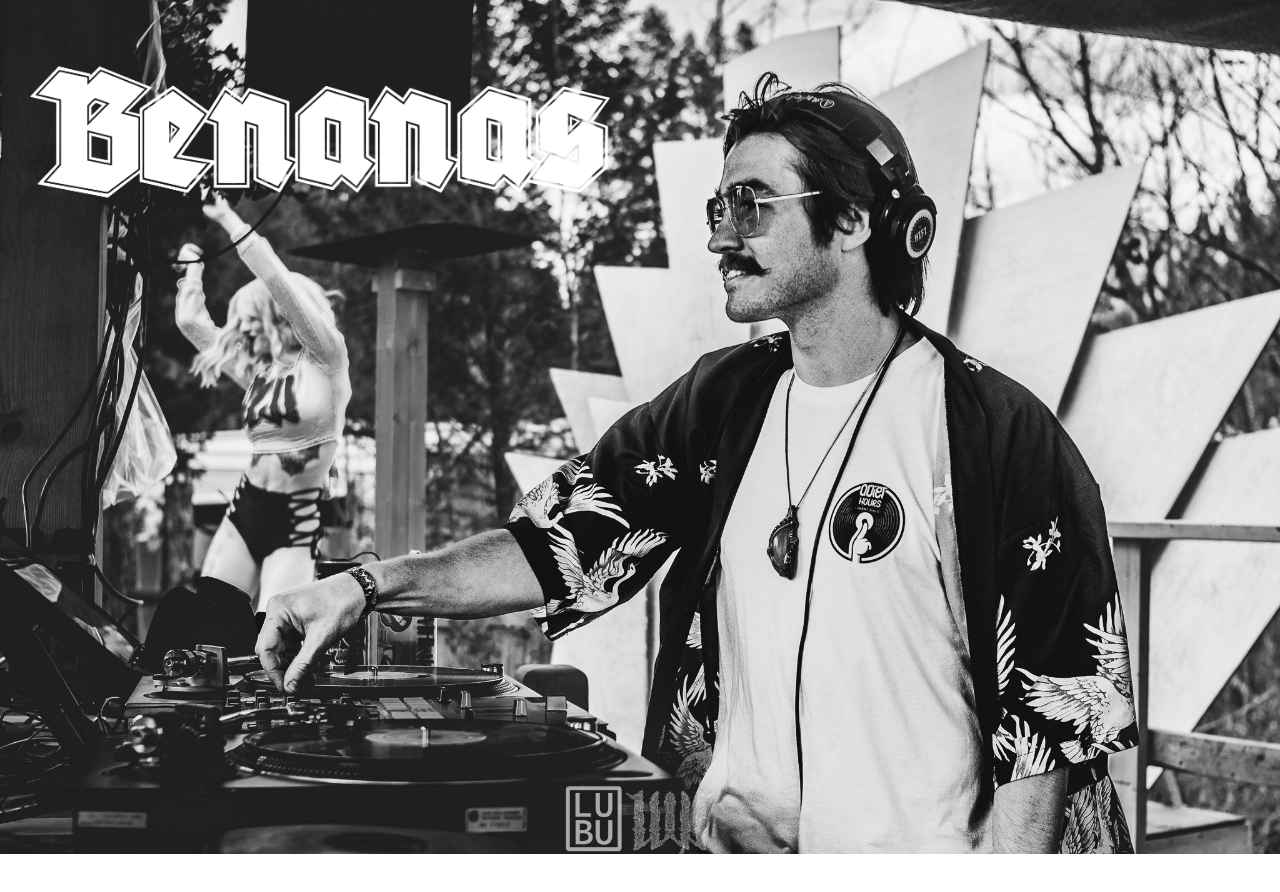
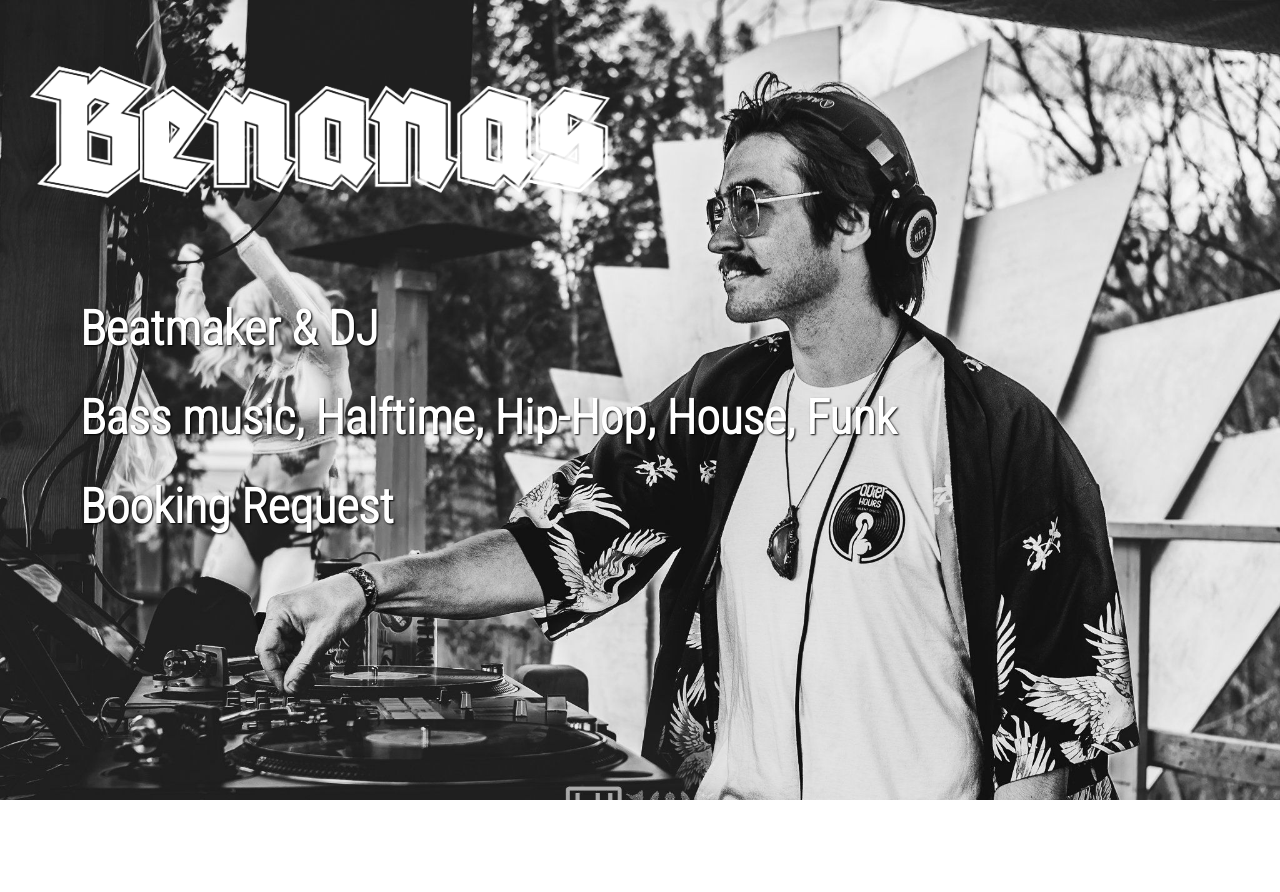
Before and after one commit to connkat/benanans, a React (Create React App) app: page / in a window 1280 px wide. Shown: the top 892 px of the page. After the commit the page ends 800 px from the top, so only its background shows below. Built offline with nearby package versions, Linux system fonts and the light colour scheme.

Commit message:
cursors and text

```diff
--- a/public/index.html
+++ b/public/index.html
@@ -5,10 +5,7 @@
     <link rel="icon" href="%PUBLIC_URL%/logo-yellow.png" />
     <meta name="viewport" content="width=device-width, initial-scale=1" />
     <meta name="theme-color" content="#000000" />
-    <meta
-      name="description"
-      content="Discover the music of Benanas"
-    />
+    <meta name="description" content="Discover the music of Benanas" />
     <link rel="apple-touch-icon" href="%PUBLIC_URL%/logo-yellow.png" />
     <!--
       manifest.json provides metadata used when your web app is installed on a
@@ -24,6 +21,13 @@
       work correctly both with client-side routing and a non-root public URL.
       Learn how to configure a non-root public URL by running `npm run build`.
     -->
+
+    <link rel="preconnect" href="https://fonts.googleapis.com" />
+    <link rel="preconnect" href="https://fonts.gstatic.com" crossorigin />
+    <link
+      href="https://fonts.googleapis.com/css2?family=Montserrat:wght@100;300&family=Roboto+Condensed:wght@300&display=swap"
+      rel="stylesheet"
+    />
     <title>Benanas</title>
   </head>
   <body>
--- a/src/App.css
+++ b/src/App.css
@@ -1,11 +1,34 @@
 .App {
-  background-image: url("./images/benanas1.jpeg");
-  background-size: contain;
+  height: 100vh;
+  background: url("./images/benanas1.jpeg");
   background-repeat: no-repeat;
-  min-height: 1000px;
-  width: 100%;
+  background-size: 100% 100%;
+  background-size: cover;
+  font-family: "Roboto Condensed", sans-serif;
+  cursor: url("./images/pixel2.png"), auto;
 }
 
 .logo {
   max-width: 80vh;
 }
+
+.text {
+  padding-left: 10vh;
+  font-size: 3vh;
+  color: white;
+  text-shadow: 1px 1px 2px black;
+}
+
+a {
+  color: white;
+  text-decoration: none;
+}
+a:hover {
+  color: black;
+  text-shadow: 1px 1px 2px white;
+  cursor: url("./images/pixel1.png"), auto;
+}
+
+a:visited {
+  text-decoration: none;
+}
--- a/src/App.js
+++ b/src/App.js
@@ -1,11 +1,24 @@
-import logowhite from './images/logo-white.png';
+import logowhite from "./images/logo-white.png";
 
-import './App.css';
+import "./App.css";
 
 function App() {
   return (
     <div className="App">
       <img src={logowhite} className="logo" alt="logo" />
+      <div className="text">
+        <h1>Beatmaker &amp; DJ</h1>
+        <h1>Bass music, Halftime, Hip-Hop, House, Funk</h1>
+        <h1>
+          <a
+            href="https://docs.google.com/forms/d/e/1FAIpQLSfNC6UlAplGtnFhK9Wq9aknvYrlW-tP7fli00YqIF2cJKOecw/viewform?vc=0&c=0&w=1&flr=0"
+            target="_blank"
+            rel="noreferrer"
+          >
+            Booking Request
+          </a>
+        </h1>
+      </div>
     </div>
   );
 }
```
Also changed, not shown: src/images/pixel1.png (added), src/images/pixel2.png (added).
